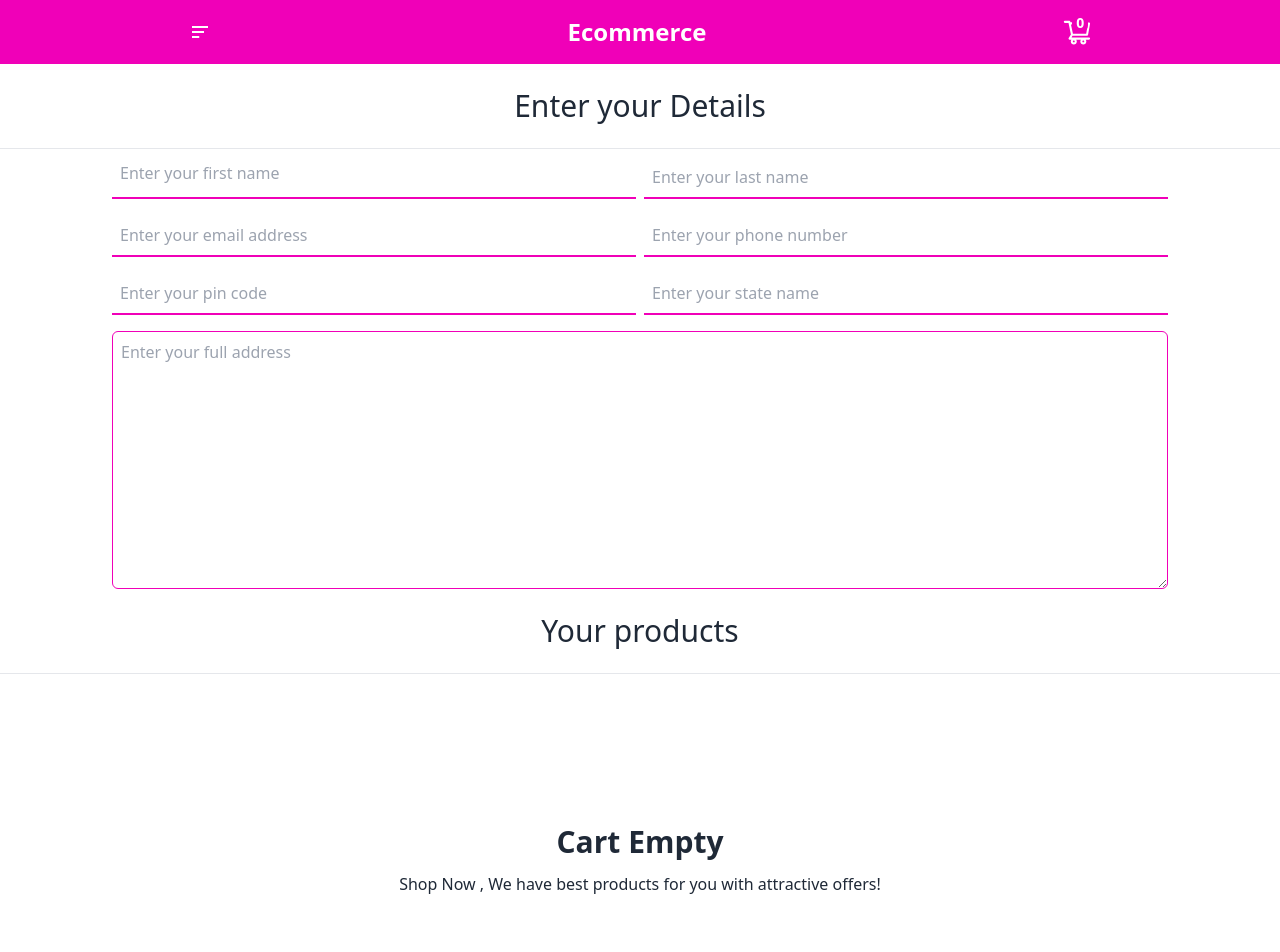
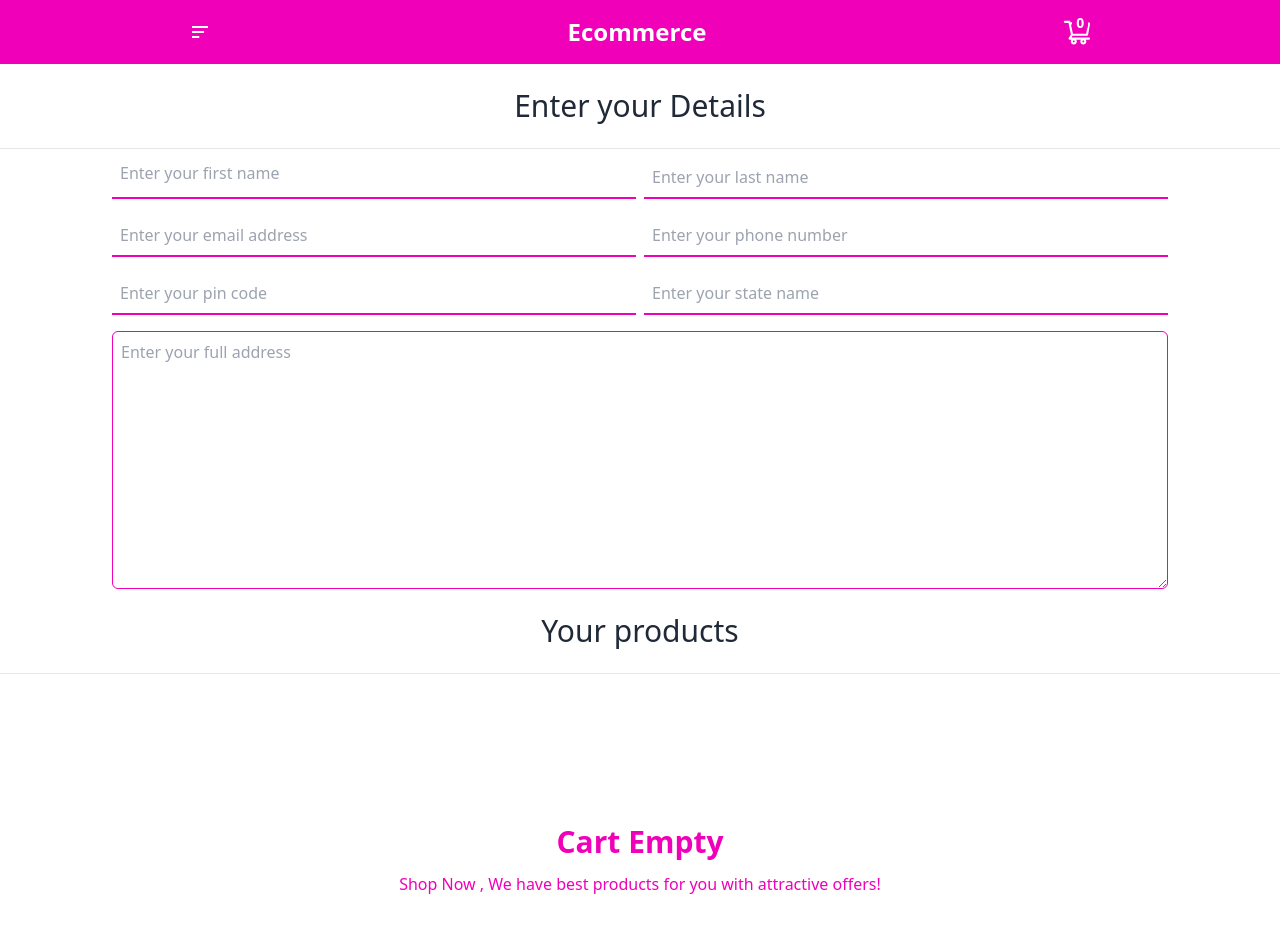
Before and after one commit to RohanSingh182003/Shopping-Cart, a React (Vite) app: page /checkout in a window 1280 px wide. Shown: the top 952 px of the page. Built offline with nearby package versions, Linux system fonts and the light colour scheme.

Commit message:
fix minor design

```diff
--- a/src/Components/Checkout.jsx
+++ b/src/Components/Checkout.jsx
@@ -114,10 +114,10 @@ const Checkout = (props) => {
         ) : (
           <div className="w-full h-80 md:h-96 grid place-items-center">
             <div className="text-center">
-              <h2 className="text-3xl font-semibold ">
+              <h2 className="text-3xl font-semibold text-secondary">
                 Cart Empty
               </h2>
-              <p className="my-3 ">
+              <p className="my-3 text-secondary">
                 Shop Now , We have best products for you with attractive offers!
               </p>
             </div>
--- a/src/Components/Navbar/LoginComponent.jsx
+++ b/src/Components/Navbar/LoginComponent.jsx
@@ -5,8 +5,8 @@ import { BiUserCircle } from "react-icons/bi";
 const LoginComponent = () => {
   return (
     <div>
-        {/* <button className='px-2 py-1 border text-white rounded-md shadow-lg'>Login</button> */}
-        <BiUserCircle className="text-4xl text-violet-50 cursor-pointer shadow-lg" />
+        {/* <button className='px-2 py-1 border text-white rounded-md'>Login</button> */}
+        <BiUserCircle className="text-4xl text-violet-50 cursor-pointer" />
     </div>
   )
 }
```
